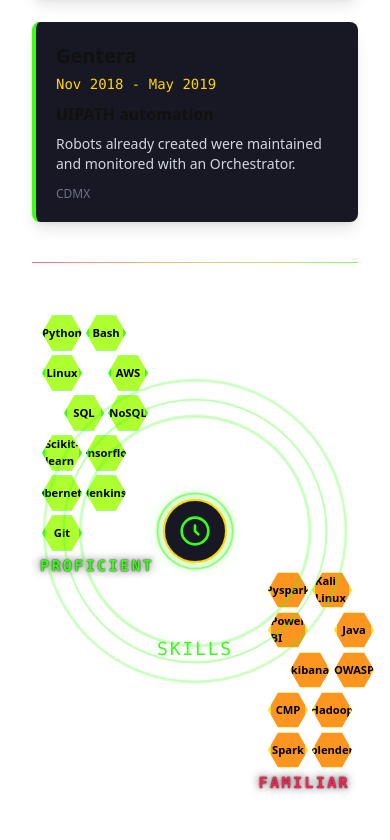
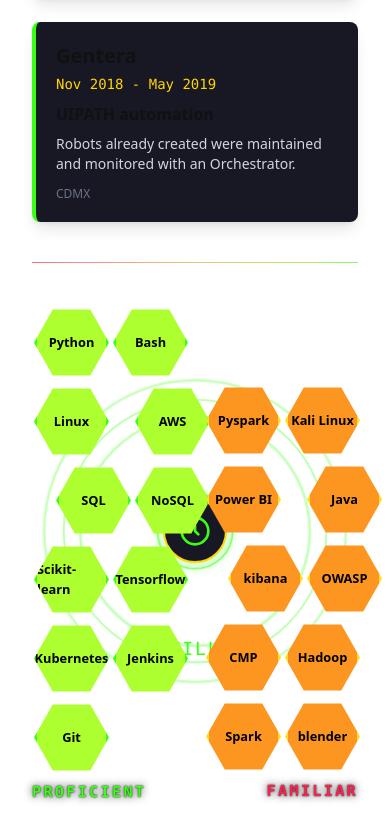
Before and after one commit to raulisai/miweb, a SvelteKit app: page / in a window 390 px wide. Shown: the part 2960-3800 px from the top of the page. Built offline with nearby package versions, Linux system fonts and the light colour scheme.

Commit message:
experience good

```diff
--- a/src/routes/Experience.svelte
+++ b/src/routes/Experience.svelte
@@ -40,7 +40,7 @@
   <!-- Skills Section -->
   <div class="relative min-h-[500px] flex items-center justify-center">
     <!-- Honeycomb superior izquierda (Proficient) -->
-    <div class="absolute left-0 top-0 z-10 flex flex-col items-start p-2 sm:p-6" style="pointer-events:none;">
+    <div class="absolute left-0 top-0 z-10 flex flex-col items-start -p-4 sm:p-6" style="pointer-events:none;">
       <div class="honeycomb-grid">
         {#if mounted}
           {#each dataPersonal.skills.technical.proficient_with as skill, i}
@@ -55,7 +55,7 @@
     </div>
 
     <!-- Ondas mecha central animadas -->
-    <div class="z-20 flex flex-col items-center justify-center relative">
+    <div class="z-0 flex flex-col items-center justify-center relative">
       <div class="relative w-44 h-44 flex items-center justify-center">
         {#each Array(4) as _, i}
           <span
@@ -92,7 +92,7 @@
     </style>
 
     <!-- Honeycomb inferior derecha (Familiar) -->
-    <div class="absolute right-0 bottom-0 z-10 flex flex-col items-end p-2 sm:p-6" style="pointer-events:none;">
+    <div class="absolute right-0 bottom-0 z-10 flex flex-col items-end -p-4 sm:p-6" style="pointer-events:none;">
       <div class="honeycomb-grid">
         {#if mounted}
           {#each dataPersonal.skills.technical.familiar_with as skill, i}
@@ -168,13 +168,13 @@
 /* Responsividad */
 @media (max-width: 640px) {
   .honeycomb-grid {
-    grid-template-columns: repeat(2, 40px);
-    grid-auto-rows: 36px;
+    grid-template-columns: repeat(2, 75px);
+    grid-auto-rows: 75px;
   }
   .honeycomb-item {
-    width: 40px;
-    height: 40px;
-    font-size: 0.7rem;
+    width: 75px;
+    height: 75px;
+    font-size: 0.8rem;
   }
 }
 
```
